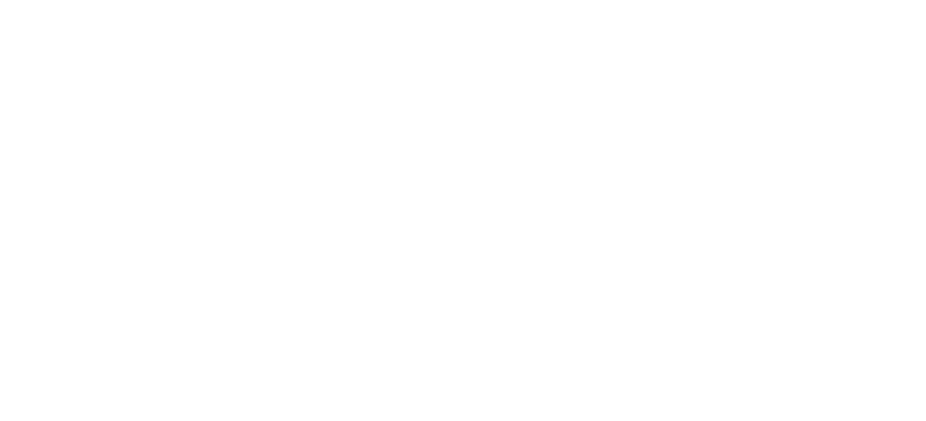
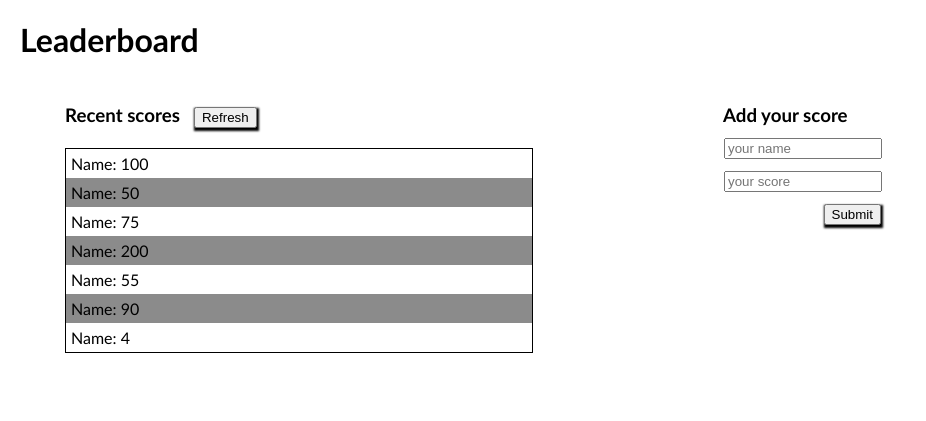
Before and after one commit to i-max-xi/LeaderBoard, a website built with webpack: page src/index.html in a window 1280 px wide. Shown: the whole page, without its empty margins (0-926 px from the left). Built offline with nearby package versions, Linux system fonts and the light colour scheme.

Commit message:
Add structure

```diff
--- a/src/index.html
+++ b/src/index.html
@@ -0,0 +1,34 @@
+<!DOCTYPE html>
+<html lang="en">
+  <head>
+    <meta charset="UTF-8" />
+    <meta http-equiv="X-UA-Compatible" content="IE=edge" />
+    <meta name="viewport" content="width=device-width, initial-scale=1.0" />
+    <title>Leaderboard</title>
+  </head>
+  <body>
+    <h1>Leaderboard</h1>
+    <section>
+      <div id="recent">
+        <h3>Recent scores</h3>
+        <button id="refresh">Refresh</button>
+        <div id="scores">
+          <div>Name: 100</div>
+          <div>Name: 50</div>
+          <div>Name: 75</div>
+          <div>Name: 200</div>
+          <div>Name: 55</div>
+          <div>Name: 90</div>
+          <div>Name: 4</div>
+        </div>
+      </div>
+      <div id="add">
+        <h3>Add your score</h3>
+        <input type="text" placeholder="your name" />
+        <input type="text" placeholder="your score" /><button id="submit">
+          Submit
+        </button>
+      </div>
+    </section>
+  </body>
+</html>
--- a/src/styles.css
+++ b/src/styles.css
@@ -0,0 +1,57 @@
+* {
+  margin: 0;
+  box-sizing: border-box;
+}
+
+body {
+  padding: 20px;
+  font-family: "Gill Sans", "Gill Sans MT", Calibri, "Trebuchet MS", sans-serif;
+}
+
+section {
+  display: grid;
+  grid-template-columns: 45% 20%;
+  gap: 100px;
+}
+
+section > div {
+  margin: 45px;
+}
+
+section > div > div {
+  margin-top: 20px;
+}
+
+#scores {
+  border: 1px solid black;
+}
+
+#scores > div {
+  padding: 5px;
+}
+
+#scores :nth-child(even) {
+  background-color: rgb(139, 139, 139);
+}
+
+#add input {
+  display: block;
+  margin: 12px 1px;
+  width: 100%;
+}
+
+button {
+  box-shadow: 1px 2px 2px 1px black;
+}
+
+#submit {
+  float: right;
+}
+
+h3 {
+  display: inline-block;
+}
+
+#refresh {
+  margin-left: 10px;
+}
```
Also changed, not shown: dist/index.html, dist/main.js.
